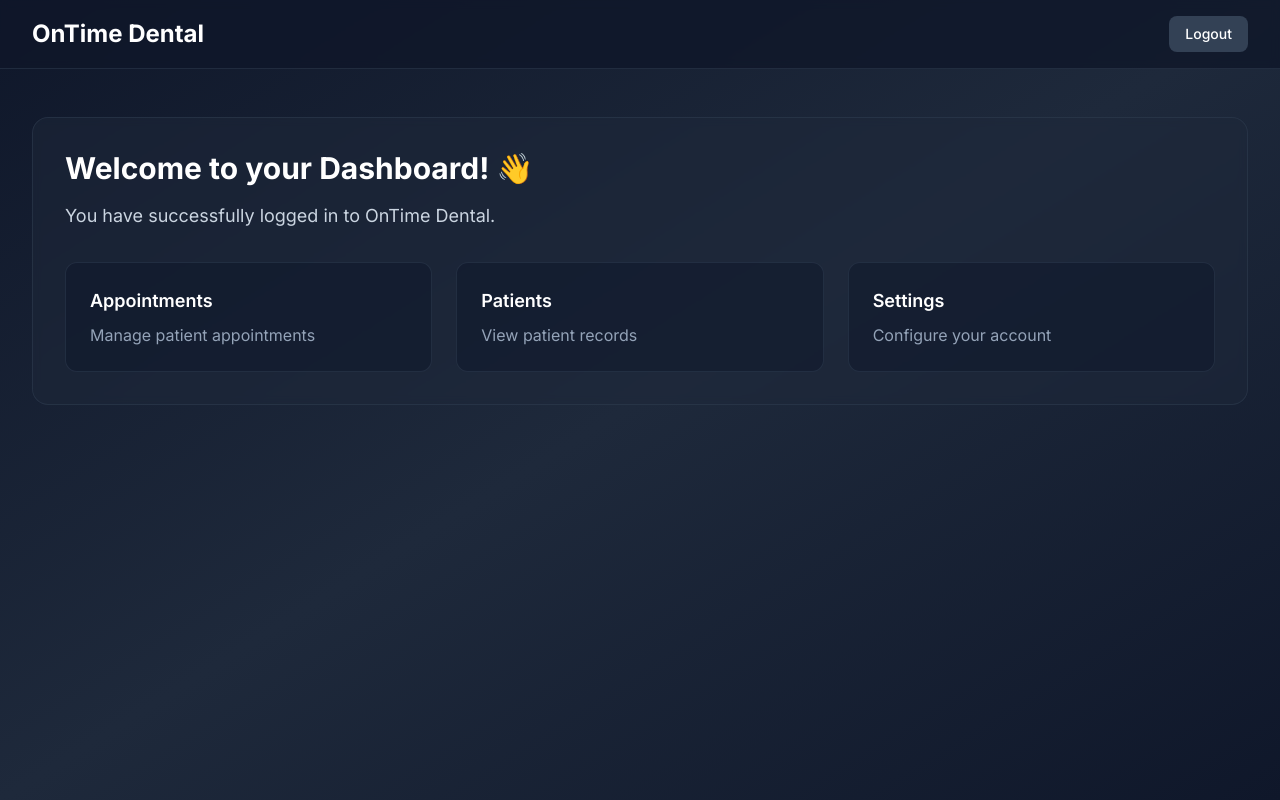
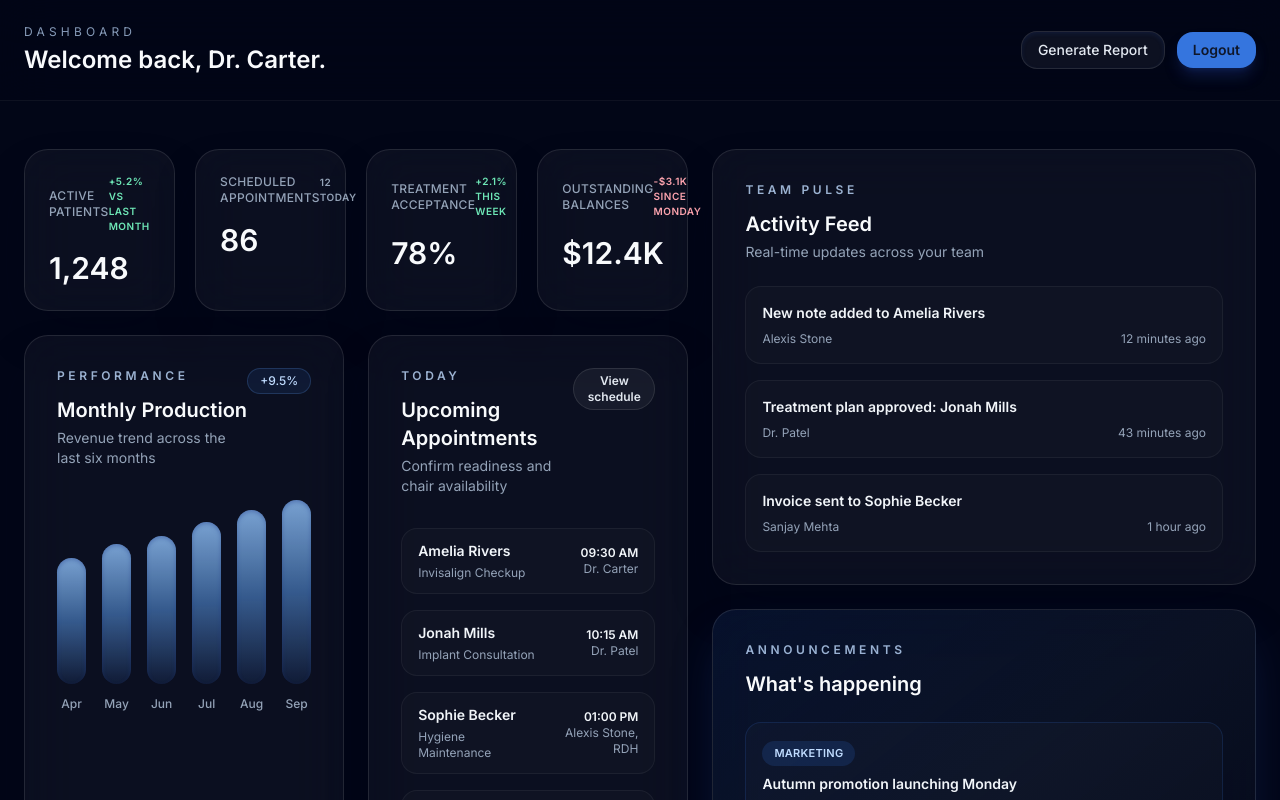
Before and after one commit to jghidalgo/ontime_dental, a Next.js app: page /dashboard in a window 1280 px wide. Shown: the top 800 px of the page. Built offline with nearby package versions, Linux system fonts and the light colour scheme; sample sign-in values are in the browser's storage.

Commit message:
feat: redesign dashboard experience

```diff
--- a/src/app/dashboard/page.tsx
+++ b/src/app/dashboard/page.tsx
@@ -1,14 +1,111 @@
 'use client';
 
-import { useEffect, useState } from 'react';
+import { useEffect, useMemo, useState } from 'react';
 import { useRouter } from 'next/navigation';
+
+const metrics = [
+  {
+    label: 'Active Patients',
+    value: '1,248',
+    delta: '+5.2% vs last month',
+    trend: 'positive'
+  },
+  {
+    label: 'Scheduled Appointments',
+    value: '86',
+    delta: '12 today',
+    trend: 'neutral'
+  },
+  {
+    label: 'Treatment Acceptance',
+    value: '78%',
+    delta: '+2.1% this week',
+    trend: 'positive'
+  },
+  {
+    label: 'Outstanding Balances',
+    value: '$12.4K',
+    delta: '-$3.1K since Monday',
+    trend: 'negative'
+  }
+];
+
+const upcomingAppointments = [
+  {
+    time: '09:30 AM',
+    patient: 'Amelia Rivers',
+    treatment: 'Invisalign Checkup',
+    practitioner: 'Dr. Carter'
+  },
+  {
+    time: '10:15 AM',
+    patient: 'Jonah Mills',
+    treatment: 'Implant Consultation',
+    practitioner: 'Dr. Patel'
+  },
+  {
+    time: '01:00 PM',
+    patient: 'Sophie Becker',
+    treatment: 'Hygiene Maintenance',
+    practitioner: 'Alexis Stone, RDH'
+  },
+  {
+    time: '03:45 PM',
+    patient: 'Micah Lang',
+    treatment: 'Whitening Touch-Up',
+    practitioner: 'Dr. Carter'
+  }
+];
+
+const revenueTrend = [
+  { month: 'Apr', value: 42 },
+  { month: 'May', value: 48 },
+  { month: 'Jun', value: 51 },
+  { month: 'Jul', value: 57 },
+  { month: 'Aug', value: 62 },
+  { month: 'Sep', value: 66 }
+];
+
+const teamActivity = [
+  {
+    id: 1,
+    title: 'New note added to Amelia Rivers',
+    timestamp: '12 minutes ago',
+    owner: 'Alexis Stone'
+  },
+  {
+    id: 2,
+    title: 'Treatment plan approved: Jonah Mills',
+    timestamp: '43 minutes ago',
+    owner: 'Dr. Patel'
+  },
+  {
+    id: 3,
+    title: 'Invoice sent to Sophie Becker',
+    timestamp: '1 hour ago',
+    owner: 'Sanjay Mehta'
+  }
+];
+
+const announcements = [
+  {
+    title: 'Autumn promotion launching Monday',
+    description:
+      'Front office team to send reminder emails Friday. Include whitening upgrade for eligible patients.',
+    badge: 'Marketing'
+  },
+  {
+    title: 'New OSHA documentation posted',
+    description: 'Please review and acknowledge by the end of the week in the compliance portal.',
+    badge: 'Compliance'
+  }
+];
 
 export default function DashboardPage() {
   const router = useRouter();
   const [userName, setUserName] = useState<string>('');
 
   useEffect(() => {
-    // Check if user is authenticated
     const token = window.localStorage.getItem('ontime.authToken');
 
     if (!token) {
@@ -16,10 +113,10 @@ export default function DashboardPage() {
       return;
     }
 
-    // You could decode the JWT token here to get user info
-    // For now, we'll just show a generic welcome
-    setUserName('User');
+    setUserName('Dr. Carter');
   }, [router]);
+
+  const revenueMax = useMemo(() => Math.max(...revenueTrend.map((item) => item.value)), []);
 
   const handleLogout = () => {
     window.localStorage.removeItem('ontime.authToken');
@@ -27,46 +124,149 @@ export default function DashboardPage() {
   };
 
   return (
-    <div className="min-h-screen bg-gradient-to-br from-slate-900 via-slate-800 to-slate-900">
-      <nav className="border-b border-slate-700/50 bg-slate-900/80 backdrop-blur-sm">
-        <div className="mx-auto max-w-7xl px-4 py-4 sm:px-6 lg:px-8">
-          <div className="flex items-center justify-between">
-            <h1 className="text-2xl font-bold text-white">OnTime Dental</h1>
+    <div className="relative min-h-screen overflow-hidden bg-slate-950">
+      <div className="absolute inset-0 -z-10 bg-[radial-gradient(circle_at_top,_var(--tw-gradient-stops))] from-primary-500/10 via-slate-950 to-slate-950" />
+      <div className="absolute -top-40 left-1/2 -z-10 h-[32rem] w-[32rem] -translate-x-1/2 rounded-full bg-primary-500/20 blur-3xl" />
+
+      <header className="border-b border-white/5 bg-slate-950/60 backdrop-blur-xl">
+        <div className="mx-auto flex max-w-7xl items-center justify-between px-6 py-6">
+          <div className="space-y-1">
+            <p className="text-xs uppercase tracking-[0.35em] text-primary-200/70">Dashboard</p>
+            <h1 className="text-2xl font-semibold text-slate-50">Welcome back, {userName || 'team'}.</h1>
+          </div>
+          <div className="flex items-center gap-3">
+            <button className="rounded-2xl border border-white/10 bg-white/5 px-4 py-2 text-sm font-medium text-slate-200 shadow-inner shadow-primary-900/20 transition hover:border-primary-400/30 hover:text-white">
+              Generate Report
+            </button>
             <button
               onClick={handleLogout}
-              className="rounded-lg bg-slate-700 px-4 py-2 text-sm font-medium text-white transition hover:bg-slate-600"
+              className="rounded-2xl bg-primary-500/90 px-4 py-2 text-sm font-semibold text-slate-900 shadow-lg shadow-primary-900/40 transition hover:bg-primary-400"
             >
               Logout
             </button>
           </div>
         </div>
-      </nav>
+      </header>
 
-      <main className="mx-auto max-w-7xl px-4 py-12 sm:px-6 lg:px-8">
-        <div className="rounded-2xl border border-slate-700/50 bg-slate-800/50 p-8 backdrop-blur-sm">
-          <h2 className="mb-4 text-3xl font-bold text-white">
-            Welcome to your Dashboard! 👋
-          </h2>
-          <p className="text-lg text-slate-300">
-            You have successfully logged in to OnTime Dental.
-          </p>
-
-          <div className="mt-8 grid gap-6 sm:grid-cols-2 lg:grid-cols-3">
-            <div className="rounded-xl border border-slate-700/50 bg-slate-900/50 p-6">
-              <h3 className="mb-2 text-lg font-semibold text-white">Appointments</h3>
-              <p className="text-slate-400">Manage patient appointments</p>
+      <main className="relative mx-auto max-w-7xl px-6 py-12">
+        <div className="grid gap-6 lg:grid-cols-[1.1fr_0.9fr]">
+          <section className="space-y-6">
+            <div className="grid gap-5 sm:grid-cols-2 xl:grid-cols-4">
+              {metrics.map((metric) => (
+                <div
+                  key={metric.label}
+                  className="group rounded-3xl border border-white/10 bg-white/[0.04] p-6 shadow-2xl shadow-slate-950/40 backdrop-blur-xl transition hover:border-primary-400/30 hover:bg-white/[0.06]"
+                >
+                  <div className="flex items-center justify-between">
+                    <p className="text-xs font-medium uppercase tracking-wide text-slate-400">{metric.label}</p>
+                    <span
+                      className={`text-[10px] font-semibold uppercase tracking-wider ${
+                        metric.trend === 'positive'
+                          ? 'text-emerald-300'
+                          : metric.trend === 'negative'
+                          ? 'text-rose-300'
+                          : 'text-slate-400'
+                      }`}
+                    >
+                      {metric.delta}
+                    </span>
+                  </div>
+                  <p className="mt-4 text-3xl font-semibold text-slate-50">{metric.value}</p>
+                </div>
+              ))}
             </div>
 
-            <div className="rounded-xl border border-slate-700/50 bg-slate-900/50 p-6">
-              <h3 className="mb-2 text-lg font-semibold text-white">Patients</h3>
-              <p className="text-slate-400">View patient records</p>
+            <div className="grid gap-6 lg:grid-cols-2">
+              <div className="rounded-3xl border border-white/10 bg-white/[0.04] p-8 shadow-2xl shadow-slate-950/40 backdrop-blur-xl">
+                <div className="flex items-start justify-between">
+                  <div>
+                    <p className="text-xs font-semibold uppercase tracking-[0.3em] text-primary-200/80">Performance</p>
+                    <h2 className="mt-3 text-xl font-semibold text-slate-50">Monthly Production</h2>
+                    <p className="mt-1 text-sm text-slate-400">Revenue trend across the last six months</p>
+                  </div>
+                  <div className="rounded-full border border-primary-400/20 bg-primary-500/10 px-3 py-1 text-xs font-medium text-primary-200">
+                    +9.5%
+                  </div>
+                </div>
+                <div className="mt-8 flex items-end gap-4">
+                  {revenueTrend.map((point) => (
+                    <div key={point.month} className="flex w-full flex-col items-center gap-3">
+                      <div
+                        className="w-full rounded-2xl bg-gradient-to-t from-primary-500/10 via-primary-400/50 to-primary-300/80 shadow-inner shadow-primary-900/40"
+                        style={{ height: `${(point.value / revenueMax) * 160 + 24}px` }}
+                      />
+                      <p className="text-xs font-medium text-slate-400">{point.month}</p>
+                    </div>
+                  ))}
+                </div>
+              </div>
+
+              <div className="rounded-3xl border border-white/10 bg-white/[0.04] p-8 shadow-2xl shadow-slate-950/40 backdrop-blur-xl">
+                <div className="flex items-start justify-between">
+                  <div>
+                    <p className="text-xs font-semibold uppercase tracking-[0.3em] text-primary-200/80">Today</p>
+                    <h2 className="mt-3 text-xl font-semibold text-slate-50">Upcoming Appointments</h2>
+                    <p className="mt-1 text-sm text-slate-400">Confirm readiness and chair availability</p>
+                  </div>
+                  <button className="rounded-full border border-white/10 bg-white/5 px-3 py-1 text-xs font-semibold text-slate-200 transition hover:border-primary-400/30 hover:text-white">
+                    View schedule
+                  </button>
+                </div>
+                <div className="mt-8 space-y-4">
+                  {upcomingAppointments.map((appointment) => (
+                    <div
+                      key={`${appointment.time}-${appointment.patient}`}
+                      className="flex items-center justify-between rounded-2xl border border-white/5 bg-white/[0.02] px-4 py-3 transition hover:border-primary-400/30 hover:bg-white/[0.06]"
+                    >
+                      <div className="space-y-1">
+                        <p className="text-sm font-semibold text-slate-100">{appointment.patient}</p>
+                        <p className="text-xs text-slate-400">{appointment.treatment}</p>
+                      </div>
+                      <div className="text-right text-xs text-slate-400">
+                        <p className="font-semibold text-slate-100">{appointment.time}</p>
+                        <p>{appointment.practitioner}</p>
+                      </div>
+                    </div>
+                  ))}
+                </div>
+              </div>
+            </div>
+          </section>
+
+          <aside className="space-y-6">
+            <div className="rounded-3xl border border-white/10 bg-white/[0.04] p-8 shadow-2xl shadow-slate-950/40 backdrop-blur-xl">
+              <p className="text-xs font-semibold uppercase tracking-[0.3em] text-primary-200/80">Team pulse</p>
+              <h2 className="mt-3 text-xl font-semibold text-slate-50">Activity Feed</h2>
+              <p className="mt-1 text-sm text-slate-400">Real-time updates across your team</p>
+              <div className="mt-6 space-y-4">
+                {teamActivity.map((activity) => (
+                  <div key={activity.id} className="rounded-2xl border border-white/5 bg-white/[0.02] p-4">
+                    <p className="text-sm font-semibold text-slate-100">{activity.title}</p>
+                    <div className="mt-2 flex items-center justify-between text-xs text-slate-400">
+                      <span>{activity.owner}</span>
+                      <span>{activity.timestamp}</span>
+                    </div>
+                  </div>
+                ))}
+              </div>
             </div>
 
-            <div className="rounded-xl border border-slate-700/50 bg-slate-900/50 p-6">
-              <h3 className="mb-2 text-lg font-semibold text-white">Settings</h3>
-              <p className="text-slate-400">Configure your account</p>
+            <div className="rounded-3xl border border-white/10 bg-gradient-to-br from-primary-500/10 via-slate-900/70 to-slate-950 p-8 shadow-2xl shadow-primary-900/40 backdrop-blur-xl">
+              <p className="text-xs font-semibold uppercase tracking-[0.3em] text-primary-200/80">Announcements</p>
+              <h2 className="mt-3 text-xl font-semibold text-slate-50">What&apos;s happening</h2>
+              <div className="mt-6 space-y-5">
+                {announcements.map((item) => (
+                  <div key={item.title} className="space-y-2 rounded-2xl border border-primary-500/15 bg-white/[0.02] p-4">
+                    <span className="inline-flex items-center rounded-full bg-primary-500/15 px-3 py-1 text-[11px] font-semibold uppercase tracking-wide text-primary-200">
+                      {item.badge}
+                    </span>
+                    <p className="text-sm font-semibold text-slate-100">{item.title}</p>
+                    <p className="text-xs text-slate-400">{item.description}</p>
+                  </div>
+                ))}
+              </div>
             </div>
-          </div>
+          </aside>
         </div>
       </main>
     </div>
```
